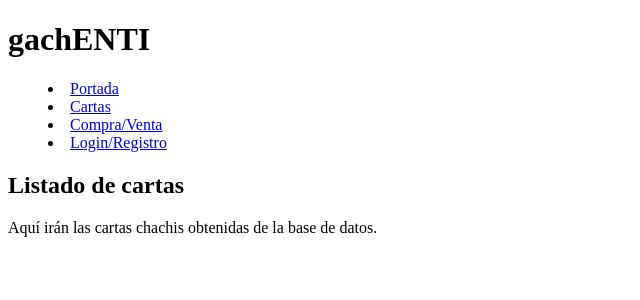
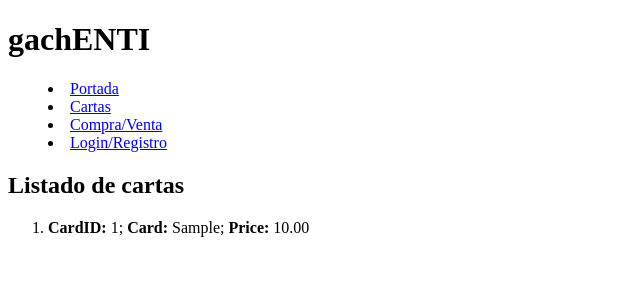
Before and after one commit to lucfelia/M13_Debian_GachENTI, a PHP site: page /gachenti/cards.php in a window 1280 px wide. Shown: the top 300 px of the page, without its empty margins (0-640 px from the left). Run offline with PHP 8.4, Linux system fonts and the light colour scheme; tables that the repository leaves empty or names only in its code hold one stand-in row (values such as "Sample post").

Commit message:
Ejercicio: Registro y listado de cartas

```diff
--- a/html/gachenti/cards.php
+++ b/html/gachenti/cards.php
@@ -6,12 +6,36 @@ openHTML("Listado de cartas", "cards");
 
 writeHeader();
 
-$contenido = <<<EOD
-<section>
-	<h2>Listado de cartas</h2>
-	<p>Aquí irán las cartas chachis obtenidas de la base de datos.</p>
-</section>
+$query = <<<EOD
+SELECT cards.id_card, card_templates.card, cards.price FROM cards LEFT JOIN card_templates ON cards.id_card_template = card_templates.id_card_template;
 EOD;
+
+$conn = mysqli_connect("localhost", "enti", "enti", "gachenti_db");
+if (!$conn) {
+	die("Error DB 1: Error en la conexión");
+}
+
+$result = mysqli_query($conn, $query);
+if (!$result) {
+	die("Error DB 2: Error al realizar la petición");
+}
+
+if (mysqli_num_rows($result) <= 0) {
+	die("Error 1: No hay cartas");
+}
+
+$contenido = "<section>\n";
+$contenido .= "\t<h2>Listado de cartas</h2>\n";
+$contenido .= "\t<ol>\n";
+
+while ($card = mysqli_fetch_assoc($result)) {
+	$contenido .= "\t\t<li><strong>CardID:</strong> {$card["id_card"]}; ";
+	$contenido .= "<strong>Card:</strong> {$card["card"]}; ";
+	$contenido .= "<strong>Price:</strong> {$card["price"]}</li>\n";
+}
+
+$contenido .= "\t</ol>\n";
+$contenido .= "</section>\n";
 
 writeMain($contenido);
 
```
